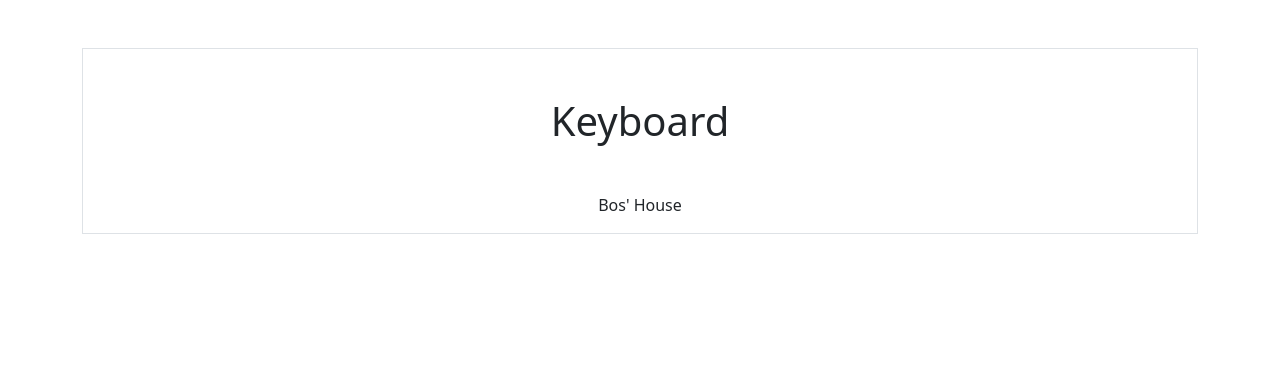
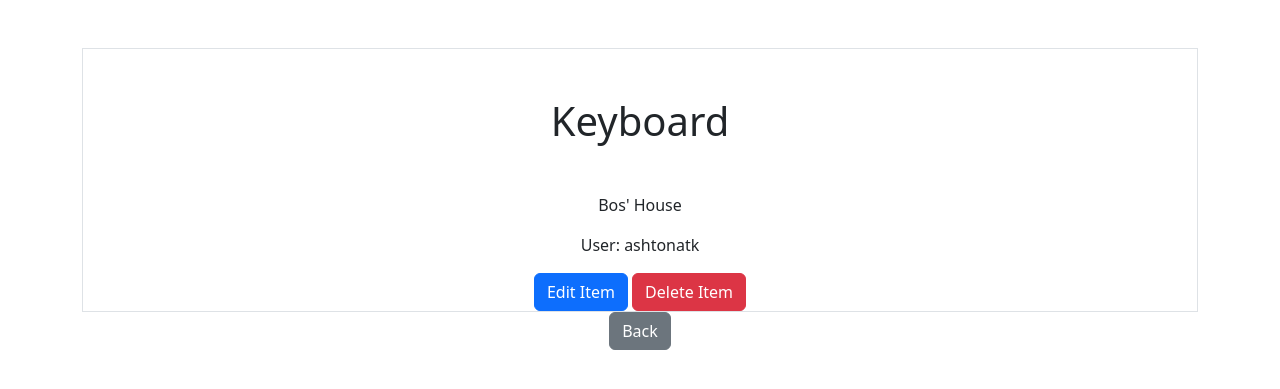
Before and after one commit to Tigressive/djangowithoutrest, a Django app: page /item/items/1 in a window 1280 px wide. Shown: the top 389 px of the page. Run offline with Django 4.2, Linux system fonts and the light colour scheme; data comes from the database, SQL or seed files in the repository; both versions use the stored data as it was after the commit.

Commit message:
Can delete items and update items. Items are now associated with users.

```diff
--- /dev/null
+++ b/home/templates/home/logout.html
@@ -0,0 +1,5 @@
+{% extends 'base.html' %}
+
+{% block content %}
+
+{% endblock %}
--- a/home/urls.py
+++ b/home/urls.py
@@ -4,5 +4,6 @@ from . import views
 
 urlpatterns = [
     path('home', views.HomeView.as_view()),
-    path('authorized', views.AuthorizedView.as_view())
+    path('authorized', views.AuthorizedView.as_view()),
+    path('login', views.LoginInterfaceView.as_view()),
 ]
--- a/items/forms.py
+++ b/items/forms.py
@@ -11,6 +11,6 @@ class ItemsForm(forms.ModelForm):
 
     def clean_name(self):
         name = self.cleaned_data['name']
-        if 'Django' not in name:
-            raise ValidationError('We only accept items about Django')
+        if len(name) <= 2:
+            raise ValidationError('Item names must be longer than 2 characters!')
         return name
--- a/items/models.py
+++ b/items/models.py
@@ -1,4 +1,5 @@
 from django.db import models
+from django.contrib.auth.models import User
 
 
 # Create your models here.
@@ -6,3 +7,4 @@ class Items(models.Model):
     name = models.CharField(max_length=200)
     location = models.CharField(max_length=100)
     created = models.DateTimeField(auto_now_add=True)
+    user = models.ForeignKey(User, on_delete=models.CASCADE, related_name="items")
--- a/items/templates/items/items_detail.html
+++ b/items/templates/items/items_detail.html
@@ -5,5 +5,11 @@
     <h1 class="my-5">{{item.name}}</h1>
 
     <p>{{item.location}}</p>
+
+    <p>User: {{item.user.username}}</p>
+    <a href="{% url 'items.update' pk=item.id %}" class="btn btn-primary">Edit Item</a>
+    <a href="{% url 'items.delete' pk=item.id %}" class="btn btn-danger">Delete Item</a>
     </div>
+<a href="{% url 'items.list' %}" class="btn btn-secondary">Back</a>
+
 {% endblock %}
--- a/items/templates/items/items_form.html
+++ b/items/templates/items/items_form.html
@@ -1,9 +1,9 @@
 {% extends 'base.html'%}
 
 {% block content %}
-<form action="{% url 'items.new' %}" method='POST'>{% csrf_token %}
+<form method='POST'>{% csrf_token %}
     {{ form }}
     <button type="submit" class="btn btn-primary my-5">Submit</button>
 </form>
-
+<a href="{% url 'items.list' %}" class="btn btn-secondary">Back</a>
 {% endblock %}
--- a/items/templates/items/items_list.html
+++ b/items/templates/items/items_list.html
@@ -10,11 +10,12 @@
         <div class="p-3 border">
             <a href="{% url 'items.detail' pk=item.id %}" class="text-dark text-decoration-non"><h3>{{item.name}}</h3>
             </a>
-            {{item.location | truncatechars:20}}
+            {{item.location}}
         </div>
 
     </div>
     {% endfor %}
+    <a href="{% url 'items.new' %}" class="btn btn-primary">New Item</a>
 
 
 </div>
--- a/items/urls.py
+++ b/items/urls.py
@@ -5,5 +5,9 @@ from . import views
 urlpatterns = [
     path('items', views.ItemListView.as_view(), name="items.list"),
     path('items/<int:pk>', views.ItemDetailView.as_view(), name="items.detail"),
-    path('items/new', views.ItemCreateView.as_view(), name="items.new")
+    path('items/<int:pk>/edit', views.ItemUpdateView.as_view(), name="items.update"),
+    path('items/<int:pk>/delete', views.ItemDeleteView.as_view(), name="items.delete"),
+    path('items/new', views.ItemCreateView.as_view(), name="items.new"),
+
+
 ]
--- a/items/views.py
+++ b/items/views.py
@@ -1,9 +1,23 @@
+from django.contrib.auth.mixins import LoginRequiredMixin
 from django.shortcuts import render
-from django.http import Http404
-from django.views.generic import CreateView, DetailView, ListView
+from django.http import Http404, HttpResponseRedirect
+from django.views.generic import CreateView, DetailView, ListView, UpdateView
+from django.views.generic.edit import DeleteView
 
 from .forms import ItemsForm
 from .models import Items
+
+
+class ItemDeleteView(DeleteView):
+    model = Items
+    success_url = '/item/items'
+    template_name = "items/items_delete.html"
+
+
+class ItemUpdateView(UpdateView):
+    model = Items
+    success_url = '/item/items'
+    form_class = ItemsForm
 
 
 class ItemCreateView(CreateView):
@@ -11,11 +25,21 @@ class ItemCreateView(CreateView):
     success_url = '/item/items'
     form_class = ItemsForm
 
+    def form_valid(self, form):
+        self.object = form.save(commit=False)
+        self.object.user = self.request.user
+        self.object.save()
+        return HttpResponseRedirect(self.get_success_url())
 
-class ItemListView(ListView):
+
+class ItemListView(LoginRequiredMixin, ListView):
     model = Items
     context_object_name = "items"
     template_name = "items/items_list.html"
+    login_url = "/admin"
+
+    def get_queryset(self):
+        return self.request.user.items.all()
 
 
 class ItemDetailView(DetailView):
--- a/wheresmystuff/settings.py
+++ b/wheresmystuff/settings.py
@@ -124,3 +124,5 @@ STATICFILES_DIRS = [
 # https://docs.djangoproject.com/en/4.1/ref/settings/#default-auto-field
 
 DEFAULT_AUTO_FIELD = 'django.db.models.BigAutoField'
+
+LOGIN_REDIRECT_URL = '/item/items'
```
Also changed, not shown: home/templates/home/login.html (added, +10 -0 lines), home/views.py (+9 -1 lines), items/templates/items/items_delete.html (added, +11 -0 lines), db.sqlite3.
